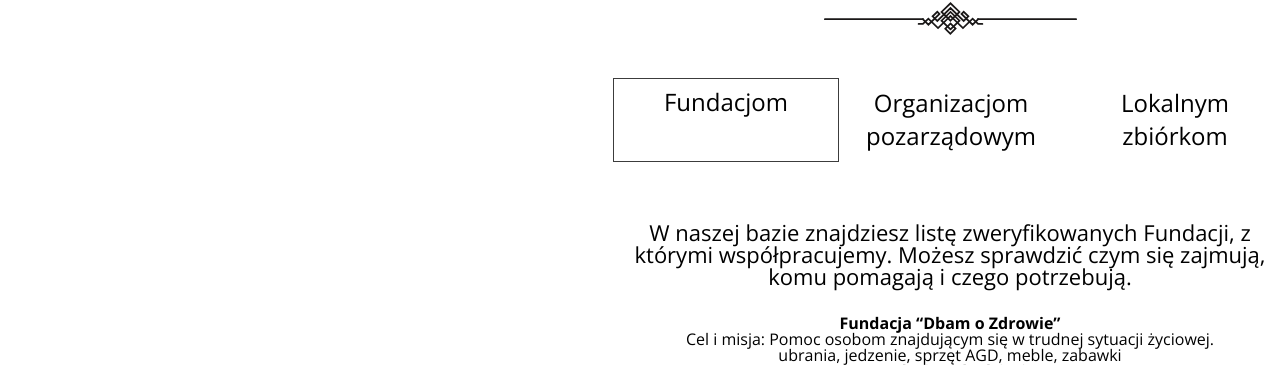
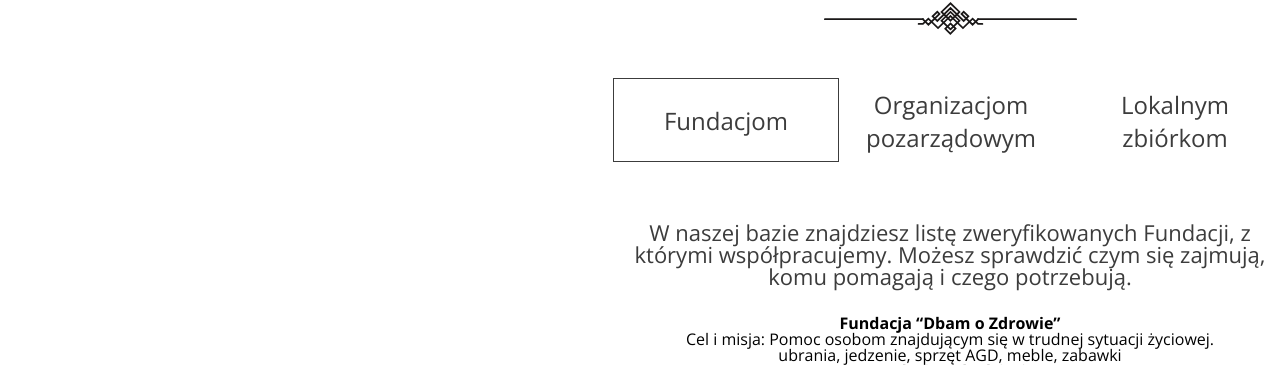
Before and after one commit to Duckjaniels/Giveaway_website, a React (Create React App) app: page / in a window 1280 px wide. Shown: the part 3254-3619 px from the top of the page. Built offline with nearby package versions, Linux system fonts and the light colour scheme.

Commit message:
Who help section React paginate structure finalizing

```diff
--- a/src/components/HomeWhoHelp.js
+++ b/src/components/HomeWhoHelp.js
@@ -29,19 +29,19 @@ const HomeWhoHelp = () => {
         );
     }
 
-    function PaginatedItems({ itemsPerPage }) {
+    function PaginatedItems({ itemsPerPage, name }) {
         const [currentItems, setCurrentItems] = useState(null);
         const [pageCount, setPageCount] = useState(0);
         const [itemOffset, setItemOffset] = useState(0);
 
         useEffect(() => {
             const endOffset = itemOffset + itemsPerPage;
-            setCurrentItems(foundation.slice(itemOffset, endOffset));
-            setPageCount(Math.ceil(foundation.length / itemsPerPage));
+            setCurrentItems(name.slice(itemOffset, endOffset));
+            setPageCount(Math.ceil(name.length / itemsPerPage));
         }, [itemOffset, itemsPerPage]);
 
         const handlePageClick = (event) => {
-            const newOffset = (event.selected * itemsPerPage) % foundation.length;
+            const newOffset = (event.selected * itemsPerPage) % name.length;
             setItemOffset(newOffset);
         };
 
@@ -77,7 +77,7 @@ return(
                         </div>
                         <div className="who_table-content">
                     <div className="who_table-fund-pag">
-                        <PaginatedItems itemsPerPage={3} />
+                        <PaginatedItems name = {foundation} itemsPerPage={3} />
                     </div>
                 </div>
                         </TabPanel>
@@ -88,14 +88,14 @@ return(
 
                         </div>
                             <div className="who_table-org-pag">
-                                <PaginatedItems itemsPerPage={3} />
+                                <PaginatedItems name = {organizations} itemsPerPage={3} />
                             </div>
                 </TabPanel>
                 {/*Locals*/}
               <TabPanel>
                     <span className="who_table-description-local">Lorem ipsum dolor sit amet, consectetur adipiscing elit, sed do eiusmod tempor incididunt ut labore et dolore magna aliqua. Ut enim ad minim veniam, quis nostrud exercitation.</span>
                     <div className="who_table-loc-pag">
-                        <PaginatedItems itemsPerPage={3} />
+                        <PaginatedItems name = {locals} itemsPerPage={3} />
                     </div>
               </TabPanel>
             </Tabs>
--- a/src/scss/Home/HomeWhoHelp.scss
+++ b/src/scss/Home/HomeWhoHelp.scss
@@ -22,11 +22,15 @@
   justify-content: center;
   align-items: flex-end;
   .react-tabs__tab{
+    display: flex;
+    justify-content: space-around;
+    align-items: center;
     border-radius: 0;
     border: none;
     width: 200px;
     height: 70px;
     font: normal normal normal 24px "Open Sans";
+    color: var(--color-gray);
     }
   .react-tabs__tab:focus::after{
     height: 0;
@@ -42,6 +46,6 @@
   font-size: 22px;
   width: 640px;
   height: 94px;
-  margin-top: 50px
-
+  margin-top: 50px;
+  color: var(--color-gray);
 }
```
